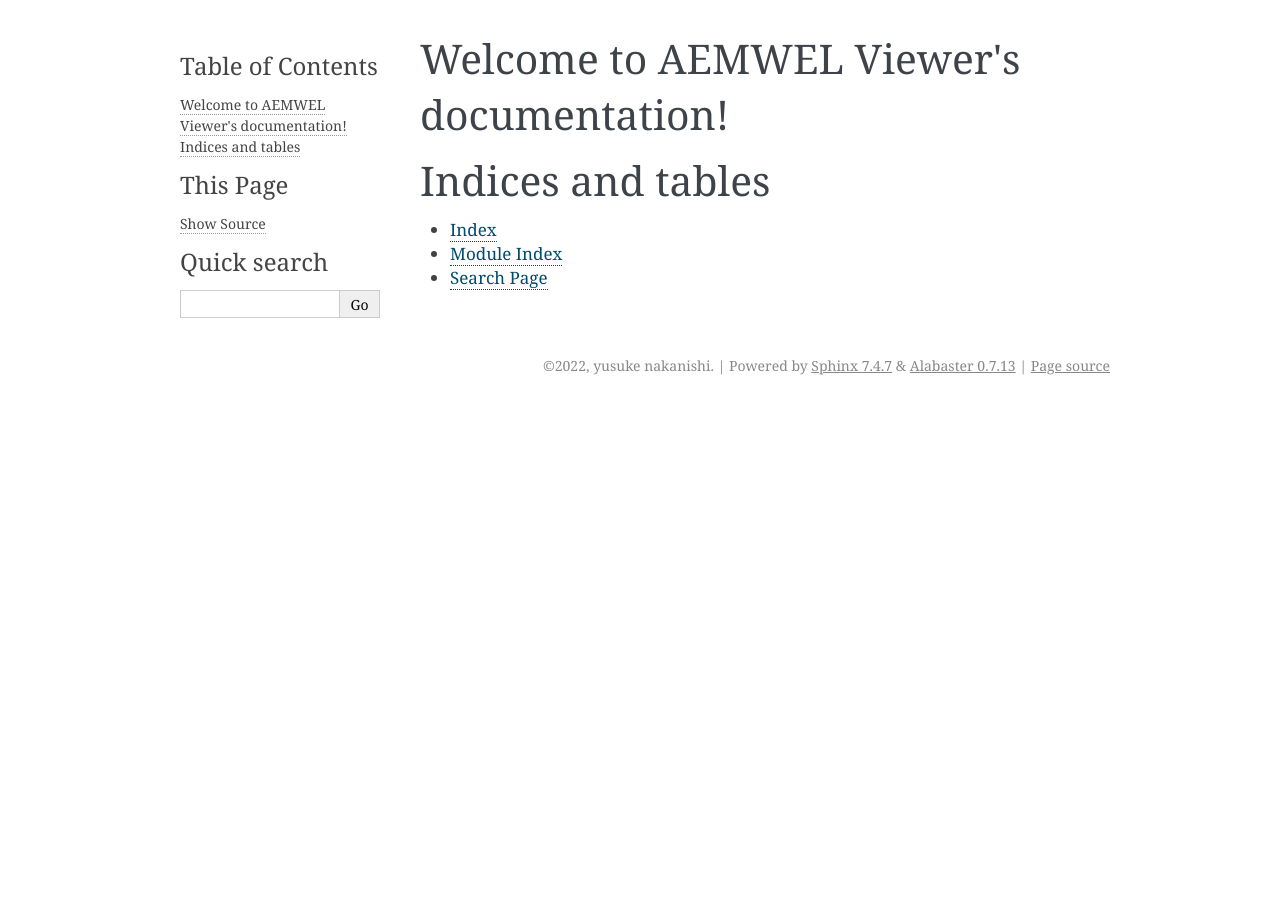
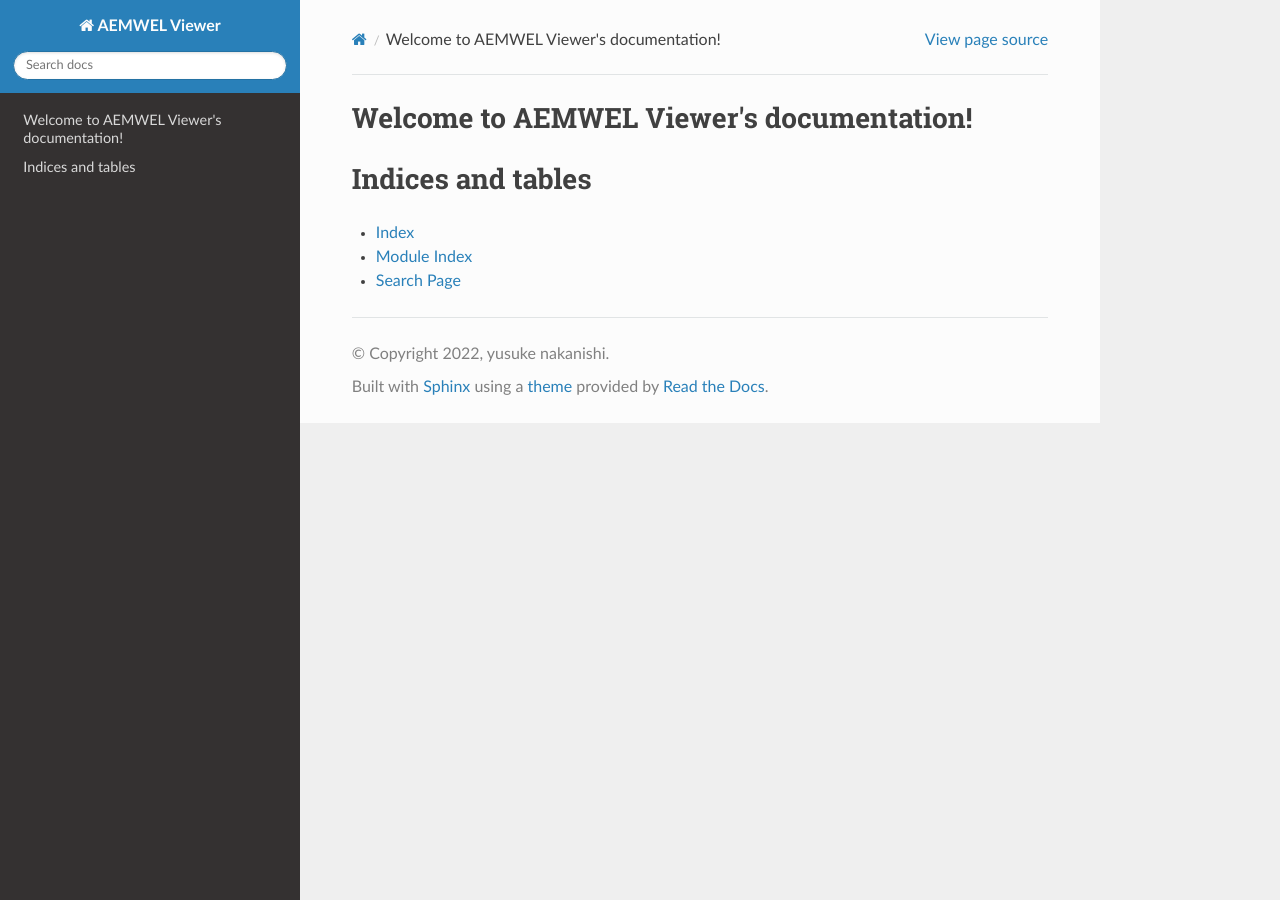
Before and after one commit to yn4k4nishi/aemwel_viewer, a Sphinx documentation site: the page built from docs/source/index.rst, in a window 1280 px wide. Built offline with Sphinx 7.4.7 and the Read the Docs theme 2.0.0, drawn with Linux system fonts in a browser that asks for light colours.

Commit message:
:books: Document : API

```diff
--- /dev/null
+++ b/docs/source/api/modules.rst
@@ -0,0 +1,9 @@
+aemwel_viewer
+=============
+
+.. toctree::
+   :maxdepth: 4
+
+   main
+   plot
+   ui
--- a/docs/source/conf.py
+++ b/docs/source/conf.py
@@ -31,6 +31,7 @@
 # extensions coming with Sphinx (named 'sphinx.ext.*') or your custom
 # ones.
 extensions = [
+    'sphinx_rtd_theme',
 ]
 
 # Add any paths that contain templates here, relative to this directory.
@@ -54,7 +55,7 @@
 # The theme to use for HTML and HTML Help pages.  See the documentation for
 # a list of builtin themes.
 #
-html_theme = 'alabaster'
+html_theme = 'sphinx_rtd_theme'
 
 # Add any paths that contain custom static files (such as style sheets) here,
 # relative to this directory. They are copied after the builtin static files,
```
Also changed, not shown: docs/source/api/main.rst (added, +7 -0 lines), docs/source/api/plot.rst (added, +37 -0 lines), docs/source/api/ui.rst (added, +21 -0 lines), 1 other file.
